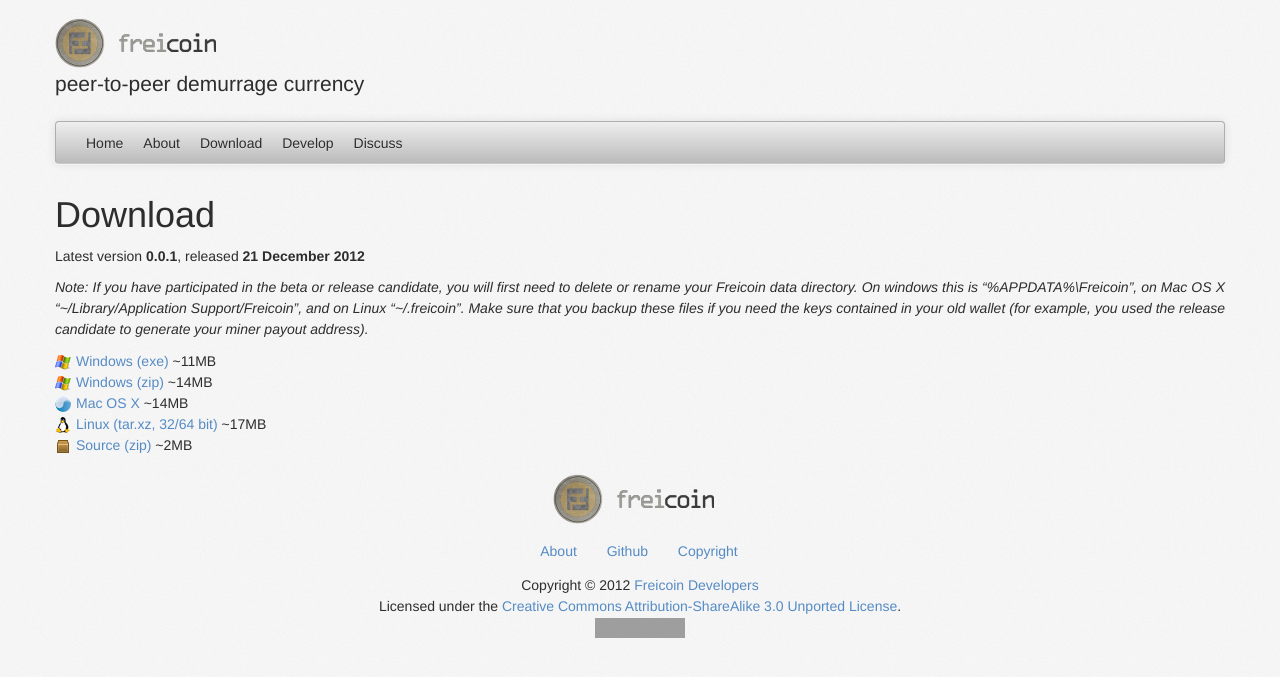
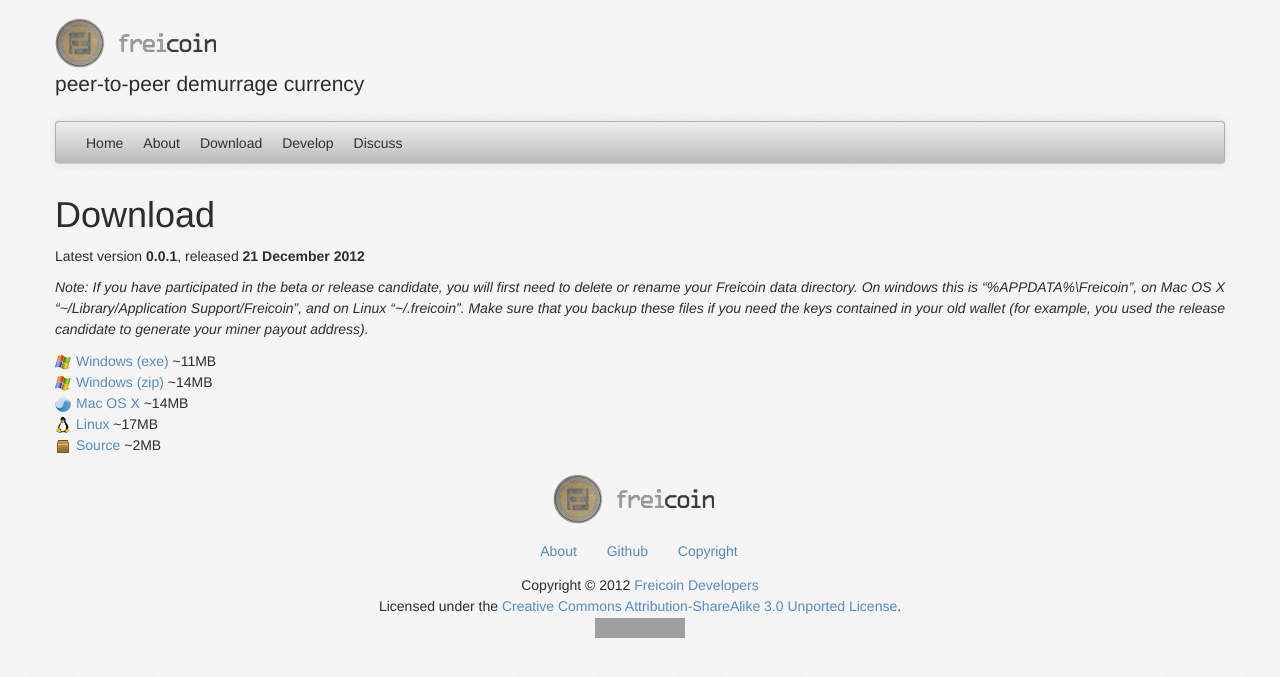
Before and after one commit to freicoin/freico.in, a Jekyll site: the page built from download/index.md, in a window 1280 px wide. Shown: the top 677 px of the page. Built offline with Jekyll 4.4.1, drawn with Linux system fonts in a browser that asks for light colours; nearby versions of some CDN libraries; some web fonts are replaced; comment, search, counter and statistics services are not loaded; grey boxes are pictures that could not be loaded.

Commit message:
Remove file type for linux and source: we have only one option for them

```diff
--- a/download/index.md
+++ b/download/index.md
@@ -16,7 +16,7 @@
 		<li><img src="/static/images/os/win.png" class="os_icon" /><a href="{{ site.freicoind.downloads.win-exe.link }}">Windows (exe)</a> {{ site.freicoind.downloads.win-exe.size }}</li>
 		<li><img src="/static/images/os/win.png" class="os_icon" /><a href="{{ site.freicoind.downloads.win-zip.link }}">Windows (zip)</a> {{ site.freicoind.downloads.win-zip.size }}</li>
 		<li><img src="/static/images/os/osx-uni.png" class="os_icon" /><a href="{{ site.freicoind.downloads.macosx.link }}">Mac OS X</a> {{ site.freicoind.downloads.macosx.size }}</li>
-		<li><img src="/static/images/os/linux.png" class="os_icon" /><a href="{{ site.freicoind.downloads.linux.link }}">Linux (tar.xz, 32/64 bit)</a> {{ site.freicoind.downloads.linux.size }}</li>
-		<li><img src="/static/images/os/src.png" class="os_icon" /><a href="{{ site.freicoind.downloads.source.link }}">Source (zip)</a> {{ site.freicoind.downloads.source.size }}</li>
+		<li><img src="/static/images/os/linux.png" class="os_icon" /><a href="{{ site.freicoind.downloads.linux.link }}">Linux </a> {{ site.freicoind.downloads.linux.size }}</li>
+		<li><img src="/static/images/os/src.png" class="os_icon" /><a href="{{ site.freicoind.downloads.source.link }}">Source </a> {{ site.freicoind.downloads.source.size }}</li>
 	</ul>
 </div>
```
